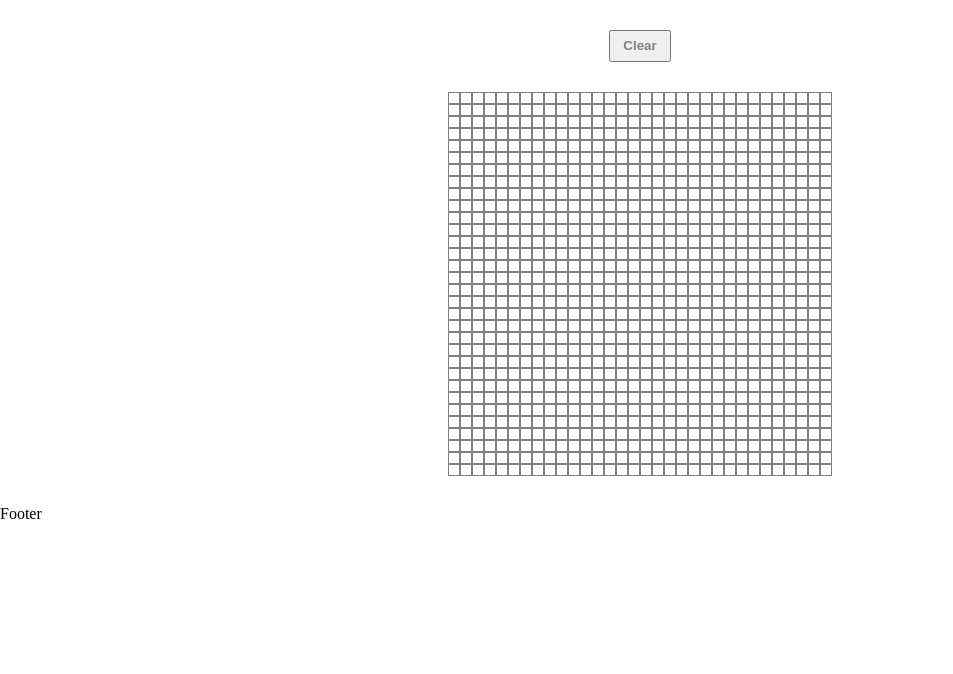
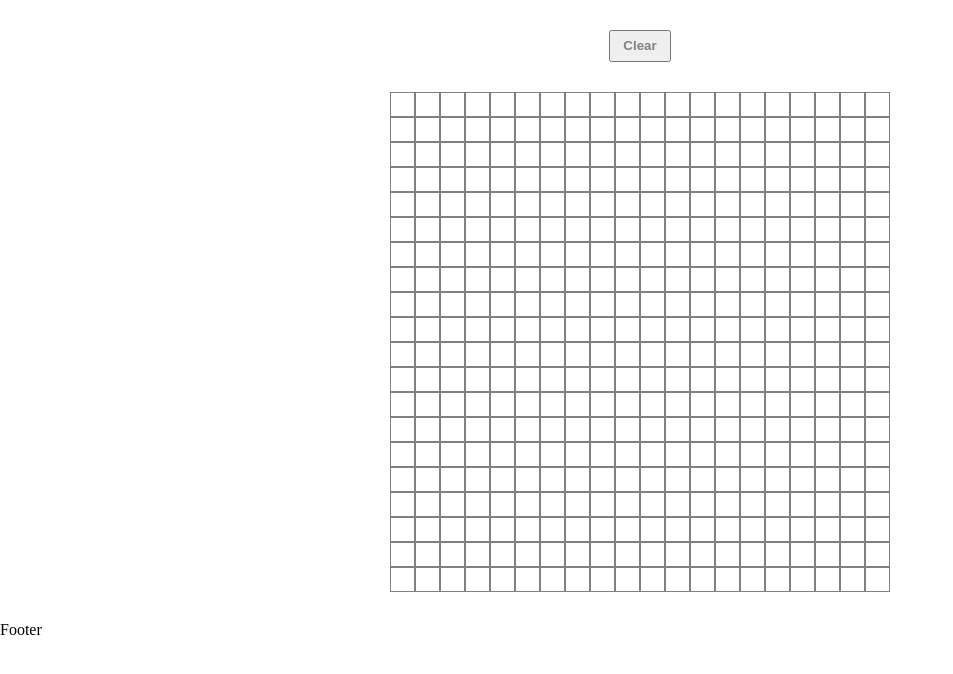
Before and after one commit to naxola/Etch-a-Sketch, a plain HTML site: page index.html in a window 1280 px wide. Shown: the whole page, without its empty margins (0-953 px from the left). Drawn offline with Linux system fonts and the light colour scheme.

Commit message:
All operative

```diff
--- a/assets/css/style.css
+++ b/assets/css/style.css
@@ -1,6 +1,4 @@
 .element{
-    width: 10px;
-    height: 10px;
     border: 1px solid grey;
 }
 #container{
@@ -15,12 +13,10 @@
 #grid{
     margin: 30px 30px 30px 30px;
 }
-.element{
-    display: flex;
-    justify-content: center;
-}
+
 .row{
     display: flex;
+    align-content: stretch;
 }
 .blue-back{
     background-color: blue;
--- a/assets/js/script.js
+++ b/assets/js/script.js
@@ -1,23 +1,31 @@
-let grid_width_elements = 32;
-let grid_height_elements = 32;
-const element_size = 16; //Size in pixels
+
+
+const grid_size = 500;
 
 const grid_node = document.querySelector('#grid');
+grid_node.style.width = grid_size + 'px';
+grid_node.style.height = grid_size + 'px';
+
 const elements = [];
 //Crear divs con diferentes id.
-createGridFront();
+createGridFront(20);
 
-function createGridFront(){
+function createGridFront(grid_elements){
+
     let aux_id = 0;
-    for(let i=0; i<grid_width_elements; ++i){
+    for(let i=0; i<grid_elements; ++i){
         const row = document.createElement('div');
         row.setAttribute('class','row');
         row.setAttribute('id','row_'+i);
-        for(j=0; j<grid_height_elements; ++j){
+
+        for(j=0; j<grid_elements; ++j){
             ++aux_id;
             const element = document.createElement('div');
             element.setAttribute('id',aux_id);
             element.setAttribute('class','element');
+            element.style.width = grid_size/grid_elements-2 + 'px';
+            element.style.height = grid_size/grid_elements-2 + 'px';
+
             row.appendChild(element);
             elements.push(element);
         }
@@ -54,7 +62,16 @@ clear_bttn.addEventListener('click',(e) => {
     initCanvas();
 });
 function initCanvas(){
-    clearGrid();
+    let grid_size = prompt("Please enter number of elements");
+    removeGrid();
+    createGridFront(grid_size);
+
+}
+function removeGrid(){
+    var items = document.getElementsByClassName('row');
+    while(items.length > 0){
+        items[0].parentNode.removeChild(items[0]);
+    }
 }
 function clearGrid(){
     elements.forEach((element) => {
```
